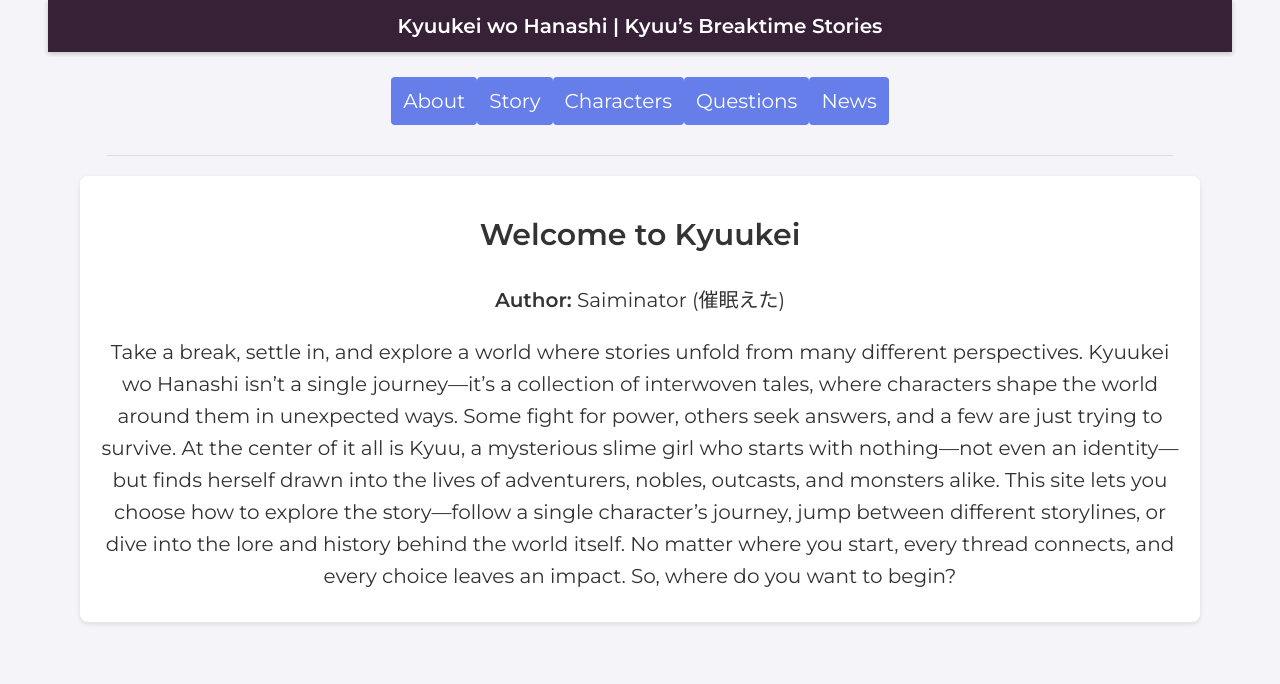
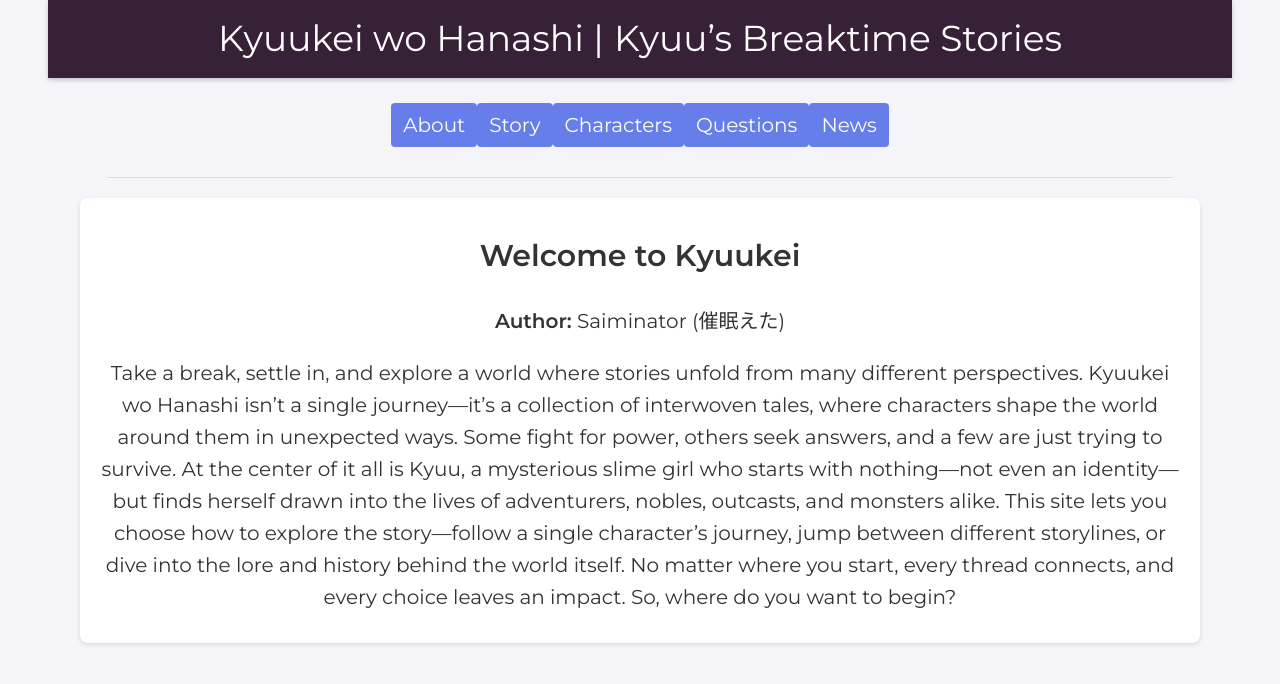
Before and after one commit to Saiminator/Kyuukei, a Jekyll site: the page built from index.html, in a window 1280 px wide. Shown: the top 684 px of the page. Built offline with Jekyll 4.4.1, drawn with Linux system fonts in a browser that asks for light colours.

Commit message:
Update style.css

```diff
--- a/css/style.css
+++ b/css/style.css
@@ -10,7 +10,7 @@
 body {
   margin: 0;
   font-family: 'Montserrat', sans-serif;
-  /* Base font-size is mobile-first; on PC it will scale up */
+  /* Base font-size is mobile-first; adjusted via media queries */
   font-size: 1rem;
   background: #f4f4f9;
   color: #333;
@@ -26,6 +26,8 @@
 /* =====================================================
    Header & Navigation
 ===================================================== */
+
+/* Header styling: using flex so that on desktop the title is one line */
 header {
   background: #362136;
   padding: 10px;
@@ -33,32 +35,34 @@
   box-shadow: 0 2px 5px rgba(0,0,0,0.2);
 }
 
-/* Header: split title */
 #site-title {
-  display: block;
-  text-align: center;
-  font-weight: 600;
+  display: flex;
+  flex-direction: row;       /* On desktop, inline */
+  justify-content: center;
+  align-items: center;
+  font-size: 1.8em;
   color: #fff;
-  max-width: 100%;
+  text-decoration: none;
   margin: 0 auto;
 }
 
 #site-title .header-line1,
 #site-title .header-line2 {
-  display: inline;
   white-space: nowrap;
+  margin: 0 5px;
 }
 
-/* On mobile, force exactly two lines and adjust font size */
+/* Mobile: force two lines (column) and adjust font-size */
 @media (max-width: 600px) {
+  #site-title {
+    flex-direction: column;
+    font-size: clamp(1rem, 4vw, 1.2rem);
+  }
+  /* Ensure exactly two lines */
   #site-title .header-line1,
   #site-title .header-line2 {
     display: block;
     white-space: nowrap;
-  }
-  /* Use clamp() to control the font size on mobile */
-  #site-title {
-    font-size: clamp(1rem, 4vw, 1.2rem);
   }
 }
 
@@ -70,7 +74,7 @@
 
 /* Mobile Navigation Toggle Button */
 #nav-toggle {
-  display: none; /* hidden on desktop */
+  display: none; /* Hidden on desktop */
   background: #667eea;
   border: none;
   color: #fff;
@@ -84,15 +88,15 @@
 /* Navigation Menu */
 #nav-menu {
   list-style: none;
-  display: inline-flex;
+  display: flex;
   justify-content: center;
-  width: 100%;
   padding: 0;
   margin: 0;
 }
 
+/* On desktop, increase spacing between nav items */
 nav li {
-  margin: 0 10px;
+  margin: 0 30px;
 }
 
 /* Navigation links styled as blue buttons */
@@ -100,7 +104,7 @@
   display: inline-block;
   background: #667eea;
   color: #fff;
-  padding: 8px 12px;
+  padding: 6px 12px;
   border-radius: 4px;
   text-decoration: none;
   transition: background 0.3s ease;
@@ -108,6 +112,23 @@
 
 nav a:hover {
   background: #556cd6;
+}
+
+/* Mobile Navigation: show toggle button and stack nav items vertically */
+@media (max-width: 600px) {
+  #nav-toggle {
+    display: inline-block;
+  }
+  #nav-menu {
+    flex-direction: column;
+    width: 100%;
+    background: #f4f4f9;
+    padding: 10px 0;
+    margin: 0;
+  }
+  nav li {
+    margin: 10px 0;
+  }
 }
 
 hr {
@@ -184,7 +205,7 @@
 .chapter-container {
   display: flex;
   gap: 30px;
-  justify-content: flex-start;  /* Left align chapters */
+  justify-content: flex-start;
 }
 
 .chapter-box {
@@ -205,7 +226,6 @@
   box-shadow: 0 3px 6px rgba(0,0,0,0.15);
 }
 
-/* Continuous Underline */
 .timeline-underline {
   width: 100%;
   height: 3px;
@@ -228,14 +248,13 @@
 #characterScrollWrapper {
   width: 100%;
   max-width: 1120px;
-  height: 70vh; /* Default height on desktop */
+  height: 70vh; /* Desktop height */
   margin: 0 auto;
-  overflow-y: auto;  /* Native vertical scrolling */
+  overflow-y: auto;
   border: 1px solid #eee;
   position: relative;
 }
 
-/* Responsive grid for character items */
 #characterScrollContainer {
   display: grid;
   gap: 20px;
@@ -252,13 +271,13 @@
   #characterScrollContainer {
     grid-template-columns: repeat(2, 1fr);
   }
-  /* Shorten the container height on mobile so text below isn't cut off */
+  /* Reduce container height on mobile to prevent cutting off text */
   #characterScrollWrapper {
     height: 50vh;
   }
 }
 
-/* Character item styling */
+/* Character Item Styling */
 .character-item {
   cursor: pointer;
   text-align: center;
@@ -266,7 +285,6 @@
   color: inherit;
 }
 
-/* Character Image: use aspect-ratio to maintain square shape */
 .character-image {
   width: 100%;
   aspect-ratio: 1/1;
@@ -277,7 +295,6 @@
   margin: 0 auto;
 }
 
-/* Character Name */
 .character-name {
   margin-top: 10px;
   font-weight: 600;
@@ -425,7 +442,7 @@
 /* =====================================================
    Responsive & Mobile Styles
 ===================================================== */
-/* Mobile-first default: adjust font sizes and padding */
+/* Mobile-first default */
 body {
   font-size: 1rem;
   padding: 0 1rem;
@@ -458,7 +475,7 @@
   }
 
   nav li {
-    margin: 0 20px;  /* Increase spacing on tablet */
+    margin: 0 20px;
   }
 
   body {
@@ -467,10 +484,9 @@
   }
 }
 
-/* For larger screens (PC) */
 @media (min-width: 1024px) {
   nav li {
-    margin: 0 30px;  /* Further increase spacing on desktop */
+    margin: 0 30px;
   }
   body {
     font-size: 1.25rem;
```
